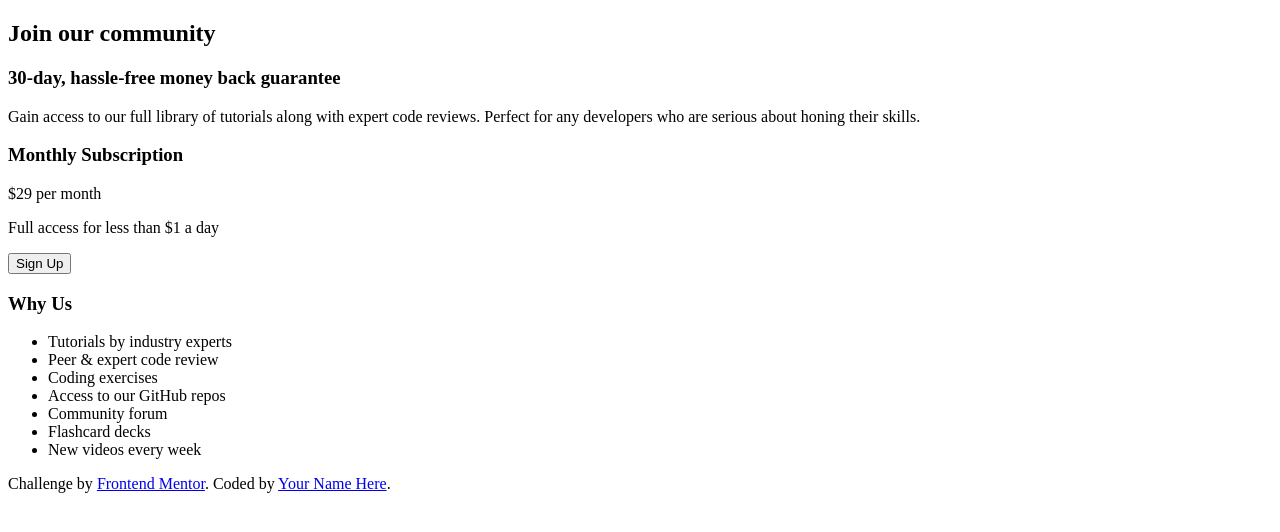
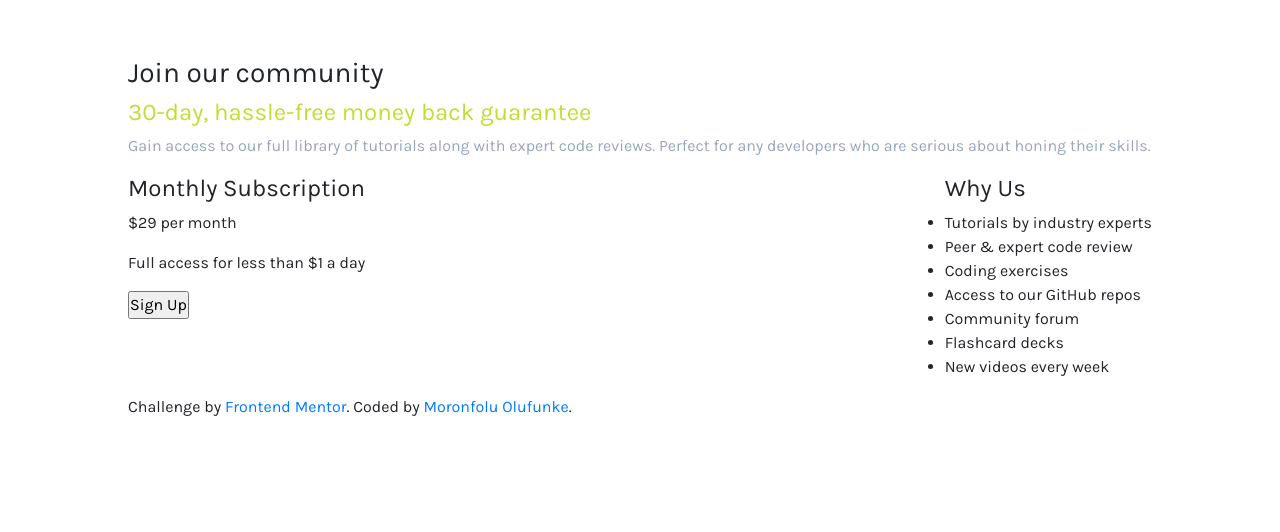
Before and after one commit to MoeRayo/single-price-grid-component, a plain HTML site: page index.html in a window 1280 px wide. Drawn offline with nearby package versions, Linux system fonts and the light colour scheme.

Commit message:
first style addition

```diff
--- a/css/style.css
+++ b/css/style.css
@@ -0,0 +1,28 @@
+*,
+*::after,
+*::before {
+    margin: 0;
+    padding: 0;
+    box-sizing: inherit;
+}
+body {
+    box-sizing: border-box;
+    font-family: 'Karla', sans-serif;;
+}
+main{
+    padding: 3.5rem 8rem;
+}
+h2{
+    color: hsl(179, 62%, 43%);
+}
+.main-h3{
+    color: hsl(71, 73%, 54%);
+}
+.main-para{
+    color: hsl(218, 22%, 67%);
+}
+.grid{
+    display: flex;
+    flex-flow: row nowrap;
+    justify-content: space-between;
+}
--- a/index.html
+++ b/index.html
@@ -5,6 +5,8 @@
   <meta name="viewport" content="width=device-width, initial-scale=1.0"> <!-- displays site properly based on user's device -->
 
   <link rel="icon" type="image/png" sizes="32x32" href="./images/favicon-32x32.png">
+  <link href="https://fonts.googleapis.com/css?family=Karla:400,700&display=swap" rel="stylesheet">
+  <link rel="stylesheet" href="https://stackpath.bootstrapcdn.com/bootstrap/4.4.1/css/bootstrap.min.css" integrity="sha384-Vkoo8x4CGsO3+Hhxv8T/Q5PaXtkKtu6ug5TOeNV6gBiFeWPGFN9MuhOf23Q9Ifjh" crossorigin="anonymous">
   <link rel="stylesheet" href="css/style.css">
 
   <title>Frontend Mentor | Single Price Grid Component</title>
@@ -16,20 +18,23 @@
   </style> -->
 </head>
 <body>
-  <h2>Join our community</h2>
-  <h3> 30-day, hassle-free money back guarantee</h3>
-  <p>Gain access to our full library of tutorials along with expert code reviews.
+  <main>
+    <h3>Join our community</h3>
+    <h4 class="main-h3"> 30-day, hassle-free money back guarantee</h4>
+    <p class="main-para">Gain access to our full library of tutorials along with expert code reviews.
     Perfect for any developers who are serious about honing their skills.</p>
- <div>
-   <div>
-    <h3>Monthly Subscription</h3>
+
+
+ <div class="grid">
+   <div class="grid1">
+    <h4>Monthly Subscription</h4>
     <p><span>&dollar;29</span> per month</p>
     <p>Full access for less than &dollar;1 a day</p>
     <input type="button" value="Sign Up">
    </div>
 
-   <div>
-     <h3>Why Us</h3>
+   <div class="grid2">
+     <h4>Why Us</h4>
      <ul>
        <li>Tutorials by industry experts</li>
        <li>Peer &amp; expert code review</li>
@@ -57,8 +62,9 @@
   <footer>
     <p class="attribution">
       Challenge by <a href="https://www.frontendmentor.io?ref=challenge" target="_blank">Frontend Mentor</a>.
-      Coded by <a href="#">Your Name Here</a>.
+      Coded by <a href="https://github.com/MoeRayo">Moronfolu Olufunke</a>.
     </p>
   </footer>
+</main>
 </body>
 </html>
```
